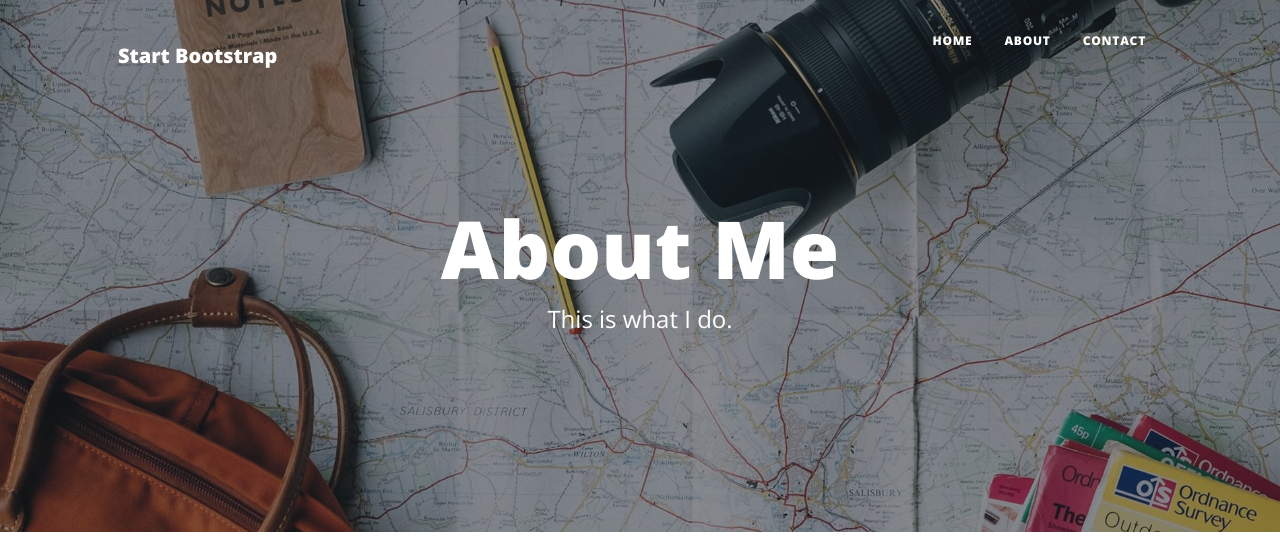
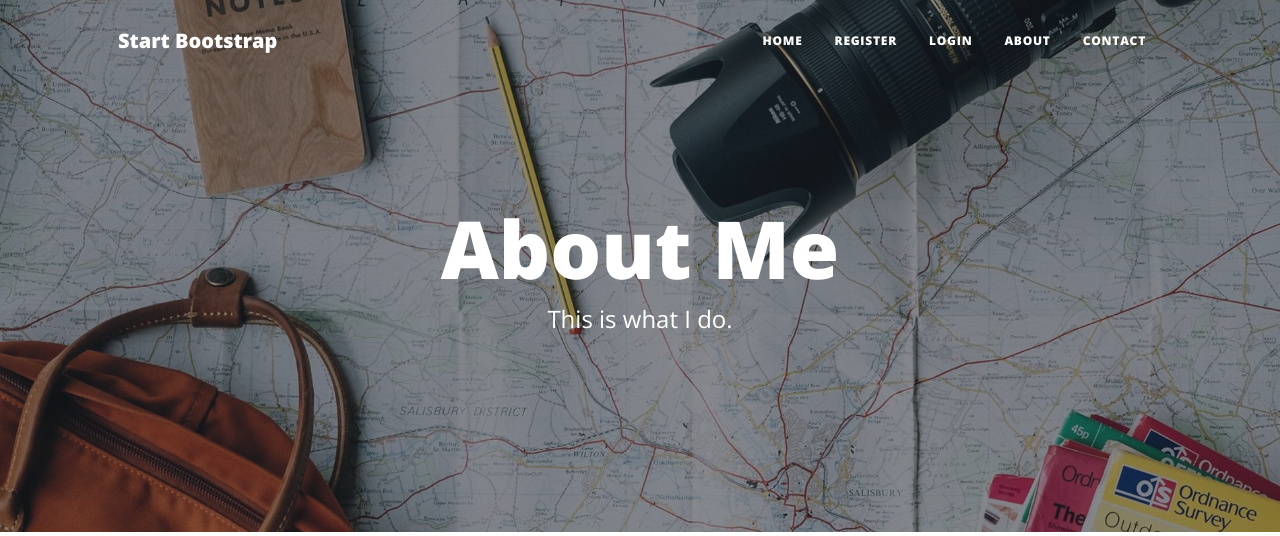
Before and after one commit to heighterses/BLOG-WEB-APP-RESTful-FLASK, a Flask app: page /about in a window 1280 px wide. Shown: the top 536 px of the page. Run offline with Flask 3, Linux system fonts and the light colour scheme; some libraries are stand-ins or nearby versions.

Commit message:
day 4, adding more functionality to adding new users and login, signup functionality

```diff
--- a/main.py
+++ b/main.py
@@ -89,12 +89,22 @@ def get_all_posts():
 
 @app.route('/register', methods=["POST", "GET"])
 def add_new_user():
-    form = User_Form
+    form = User_Form()
     if form.validate_on_submit():
-        hash_and_salted_password = generate_password_hash(form.password.data, method='pbkdf2:sha256', salt_length=8 )
+        hash_and_salted_password = generate_password_hash(form.password.data, method='pbkdf2:sha256', salt_length=8)
         new_user = User(name=form.name.data,
                         email=form.email.data,
                         password=hash_and_salted_password)
+        db.session.add(new_user)
+        db.session.commit()
+
+        return redirect(url_for('get_all_posts'))
+    return render_template("register.html", form=form)
+
+
+@app.route('/login', methods=["POST", "GET"])
+def login():
+    pass
 
 
 @app.route('/post/<int:post_id>')
--- a/templates/header.html
+++ b/templates/header.html
@@ -65,13 +65,26 @@
                 href="{{ url_for('get_all_posts') }}"
                 >Home</a
               >
+
+                <li class="nav-item">
+              <a
+                class="nav-link px-lg-3 py-3 py-lg-4"
+                href="{{ url_for('add_new_user') }}"
+                >Register</a>
+
+              <li class="nav-item">
+              <a
+                class="nav-link px-lg-3 py-3 py-lg-4"
+                href="{{ url_for('login') }}"
+                >Login</a>
+
             </li>
             <li class="nav-item">
               <a
                 class="nav-link px-lg-3 py-3 py-lg-4"
                 href="{{ url_for('about') }}"
                 >About</a>
-              >
+
             </li>
             <li class="nav-item">
               <a
```
Also changed, not shown: instance/posts.db.
